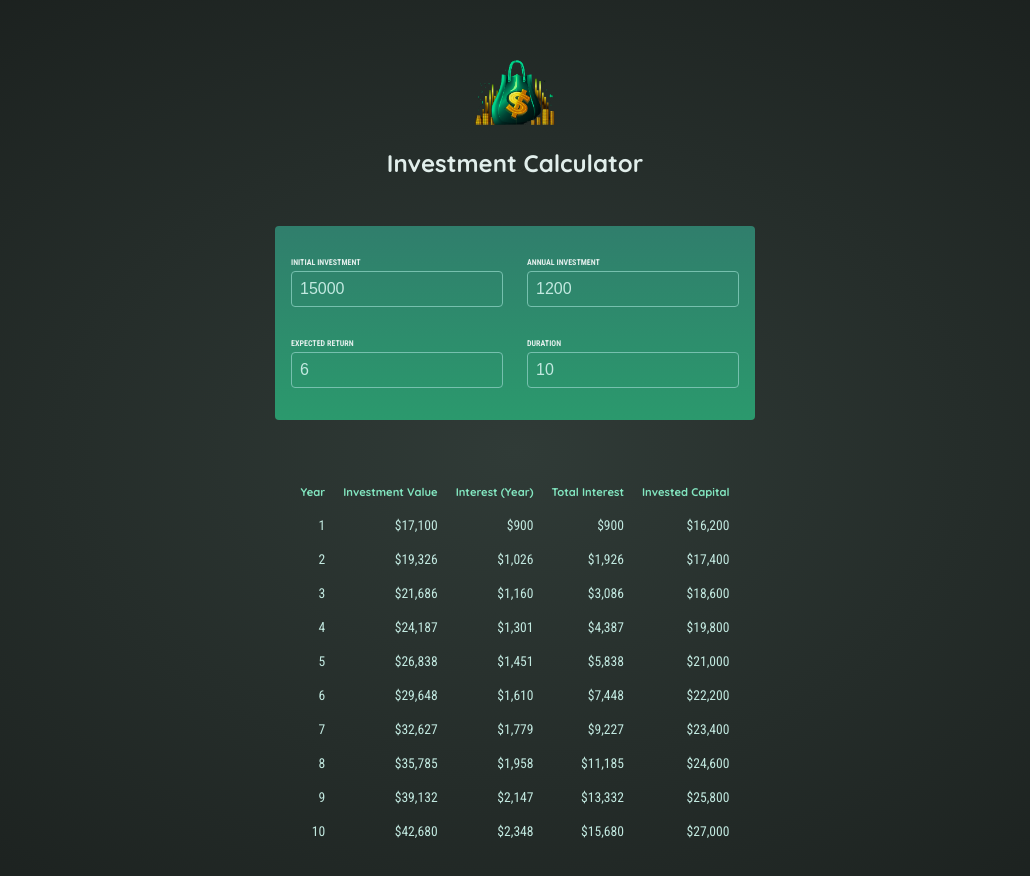
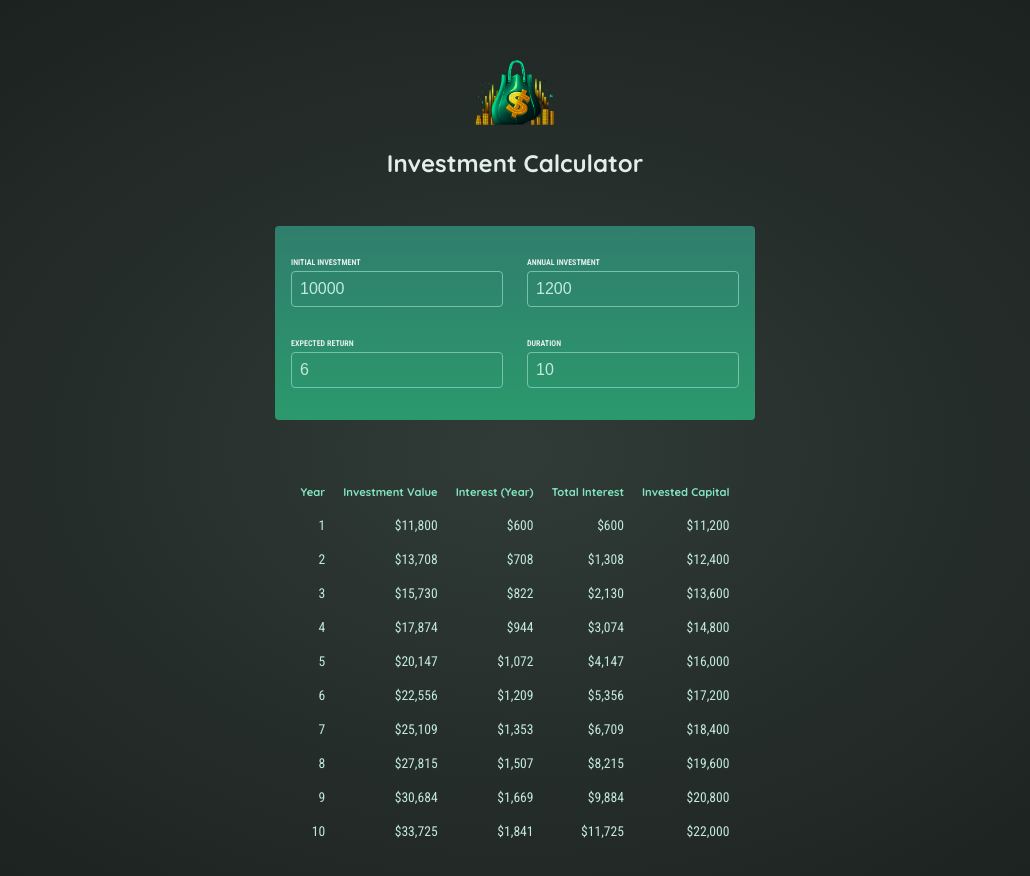
Before and after one commit to purepleya/react-study, a React (Vite) app in the folder React Investment Calculator/: page / in a window 1280 px wide. Shown: the top 876 px of the page, without its empty margins (125-1155 px from the left). Built offline with nearby package versions, Linux system fonts and the light colour scheme.

Commit message:
103. 조건적 콘텐츠 출력

```diff
--- a/React Investment Calculator/src/App.jsx
+++ b/React Investment Calculator/src/App.jsx
@@ -5,11 +5,13 @@
 
 function App() {
   const [userInput, setUserInput] = useState({
-    initialInvestment: 15000,
+    initialInvestment: 10000,
     annualInvestment: 1200,
     expectedReturn: 6,
     duration: 10
   });
+
+  const inputIsValid = userInput.duration >= 1;
 
   function handleChange(inputIdentifier, newValue) {
     setUserInput(prevUserInput => {
@@ -24,7 +26,8 @@
   return <>
     <Header />
     <UserInput onChange={handleChange} userInput={userInput} />
-    <Results input={userInput} />
+    {!inputIsValid && <p className="center">Please enter a duration greater than zero.</p>}
+    {inputIsValid && <Results input={userInput} />}
   </>;
 
 }
```
